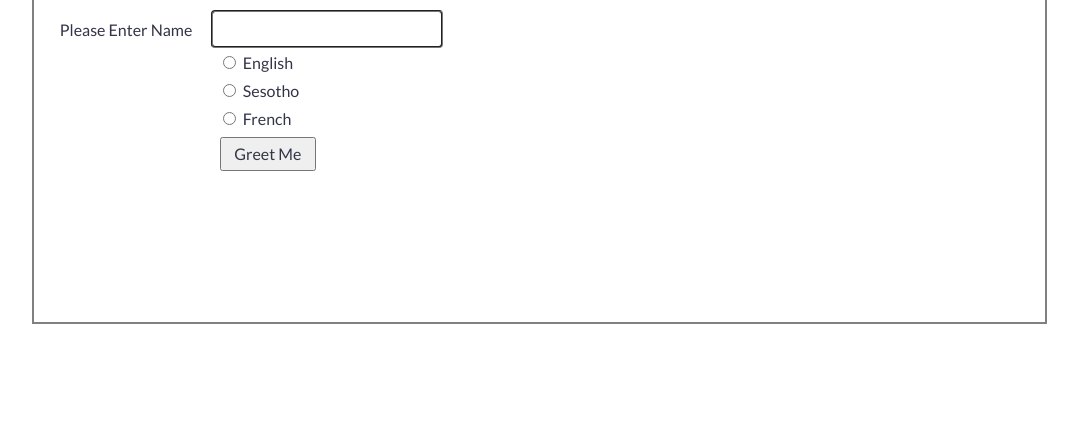
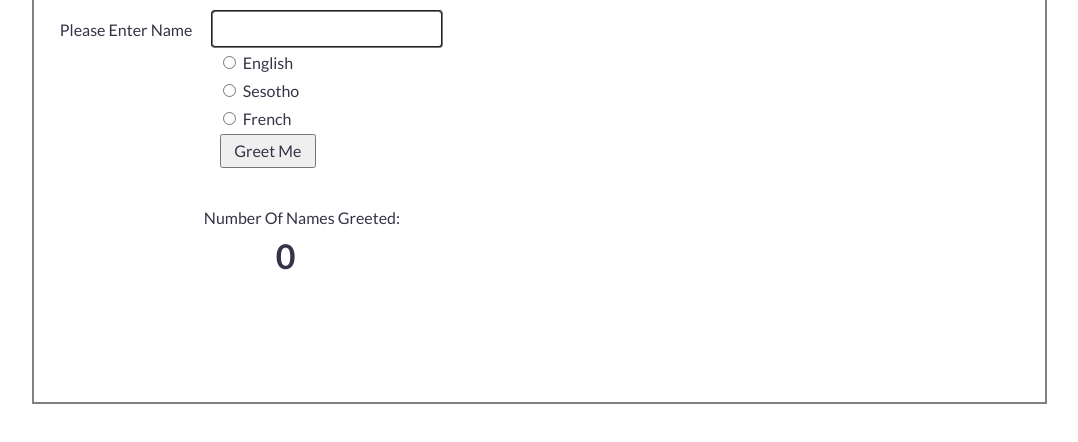
Before and after one commit to CandiceMS/greeting, a plain HTML site: page index.html in a window 1280 px wide. Both pictures are taken after a click on the button "Greet Me". Shown: the part 182-624 px from the top of the page, without its empty margins (19-1097 px from the left). Drawn offline with Linux system fonts and the light colour scheme.

Commit message:
Counter add complete

```diff
--- a/css/greet.css
+++ b/css/greet.css
@@ -1,6 +1,6 @@
 .container {
-  width: 80%;
-  height: 50%;
+  width: 90%;
+  height: 60%;
   line-height: 3rem;
   margin: 4%;
   padding: 2%;
@@ -18,18 +18,26 @@
   border-style: groove;
 }
 .buttons {
-  margin-top: 3px;
+  vertical-align: top;
   padding: 3px;
   margin-left: 10rem;
+  margin-right: 3rem;
   width: 6rem;
   font-size: 16px;
 }
 
 .displayGreeting {
-  text-indent: 22rem;
-  line-height: 4.5rem;
-  font-size: 2.5rem;
+  padding-left: 10%;
+  font-size: 3rem;
 }
 .languages {
   margin-left: 160px;
 }
+
+.counter {
+  float: right;
+}
+.count {
+  padding-left: 4.5rem;
+  font-size: 34px;
+}
--- a/index.html
+++ b/index.html
@@ -45,9 +45,11 @@
       </div>
       <div class="row">
         <button type="button" name="greetMe" class="buttons">Greet Me</button>
+        <strong><output class="displayGreeting" name="greetingResult"></output></strong>
       </div>
-      <div class="row displayGreeting">
-        <strong><output name="greetingResult"></output></strong>
+      <div class="row counter">
+        <label for="countResult">Number Of Names Greeted:</label><br>
+        <strong><output class="count" name="countResult" type="number"></output></strong>
       </div>
     </div>
     <script src="js/greet.js" charset="utf-8"></script>
--- a/js/greet.js
+++ b/js/greet.js
@@ -1,3 +1,6 @@
+var greetCount = 0;
+var namesList = "";
+
 function greetings(checkedLanguage, greetName) {
   var name = greetName;
   var greet = '';
@@ -12,5 +15,8 @@ function greetings(checkedLanguage, greetName) {
         greet = "Bonjour "
       }
 
+      if (greetName !== "") {
+      greetCount += 1;
+    }
       return greet+name;
-}
+    }
--- a/js/greet_dom.js
+++ b/js/greet_dom.js
@@ -2,6 +2,9 @@ var nameBox = document.querySelector('.nameBox');
 var greetMe = document.querySelector('.buttons');
 var languages = document.querySelectorAll('.languages');
 var greetMeDisplay = document.querySelector('output[name="greetingResult"]');
+
+var countNames = document.querySelector('output[name="countResult"]');
+// console.log(countNames);
 
 function greetDom() {
   var checkedBtn = '';
@@ -14,5 +17,6 @@ function greetDom() {
   }
   greetMeDisplay.innerHTML = greetings(checkedBtn, nameBox.value);
   nameBox.value = "";
+  countNames.innerHTML = greetCount;
   }
 greetMe.addEventListener('click', greetDom);
```
